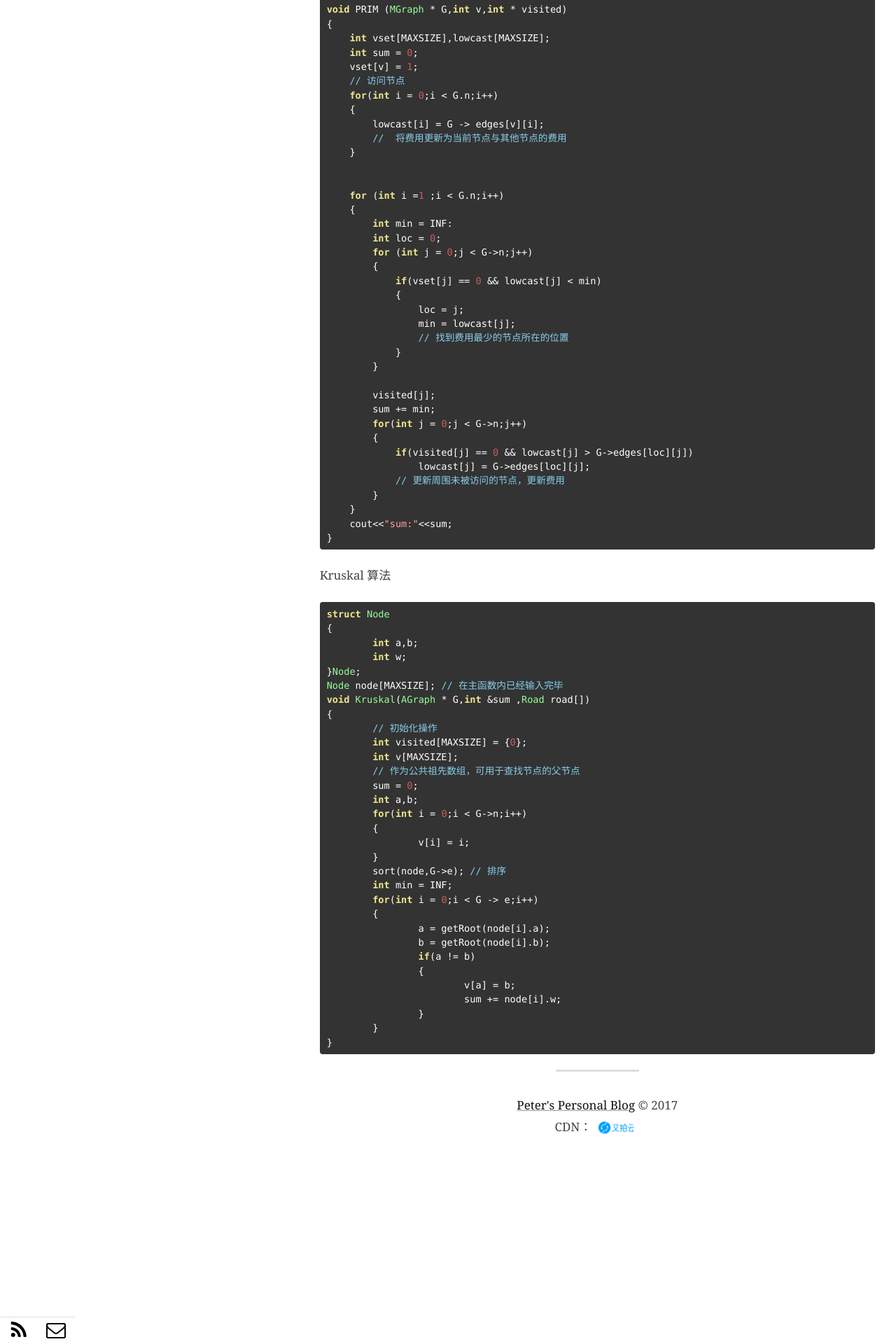
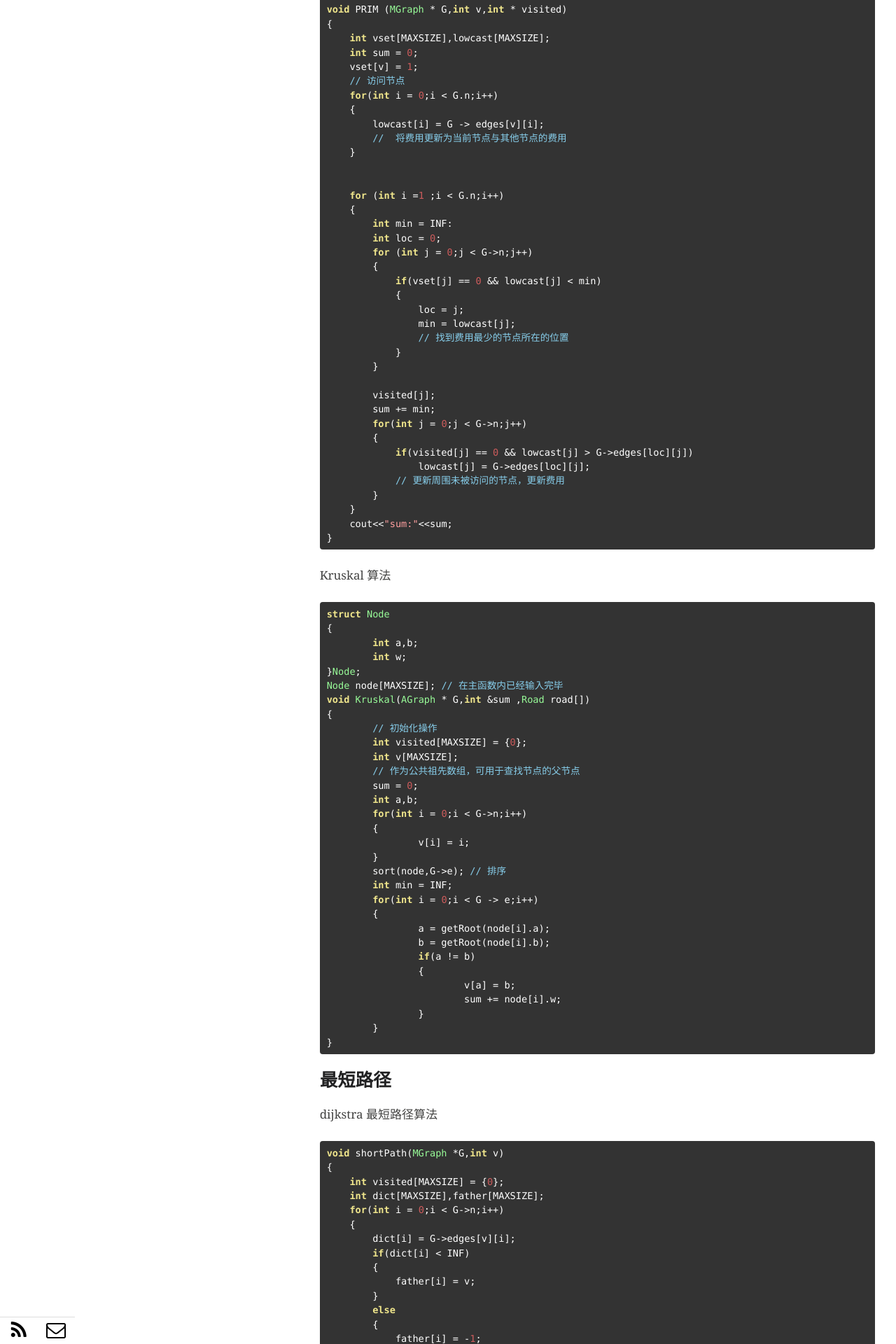
Before and after one commit to pigstars/pigstars.github.io, a Jekyll site: the page built from _posts/编程/2017-07-13-zhong-du-shu-ju-jie-gou-zhi-tu.md, in a window 1280 px wide. Shown: the part 3080-5000 px from the top of the page at 70% size. Built offline with Jekyll 4.4.1, drawn with Linux system fonts in a browser that asks for light colours.

Commit message:
增加最短路径算法

````diff
--- a/_posts/编程/2017-07-13-zhong-du-shu-ju-jie-gou-zhi-tu.md
+++ b/_posts/编程/2017-07-13-zhong-du-shu-ju-jie-gou-zhi-tu.md
@@ -218,3 +218,50 @@
 	}
 }
 ```
+
+## 最短路径
+
+dijkstra 最短路径算法
+
+```C
+void shortPath(MGraph *G,int v)
+{
+    int visited[MAXSIZE] = {0};
+    int dict[MAXSIZE],father[MAXSIZE];
+    for(int i = 0;i < G->n;i++)
+    {
+        dict[i] = G->edges[v][i];
+        if(dict[i] < INF)
+        {
+            father[i] = v;
+        }
+        else
+        {
+            father[i] = -1;
+        }
+    }
+    for(int i = 0;i < G.n -1;i++)
+    {
+        int min = INF;
+        int loc = 0;
+        for(int j = 0;j < G.n;j++)
+        {
+            if(visited[j] == 0 && dict[j] < min)
+            {
+                min = dict[j];
+                loc = j;
+            }
+        }
+        visite[loc] = 1;
+        for(int j = 0;j < G.n;j++)
+        {
+            if(visited[j] == 0 && dict[j] < G->edges[loc][j] + dict[loc])
+            {
+            dict[j] = G->edges[loc][j] + dict[loc];
+            father[j] = loc;
+            }
+        }
+    }
+}
+
+```
````
